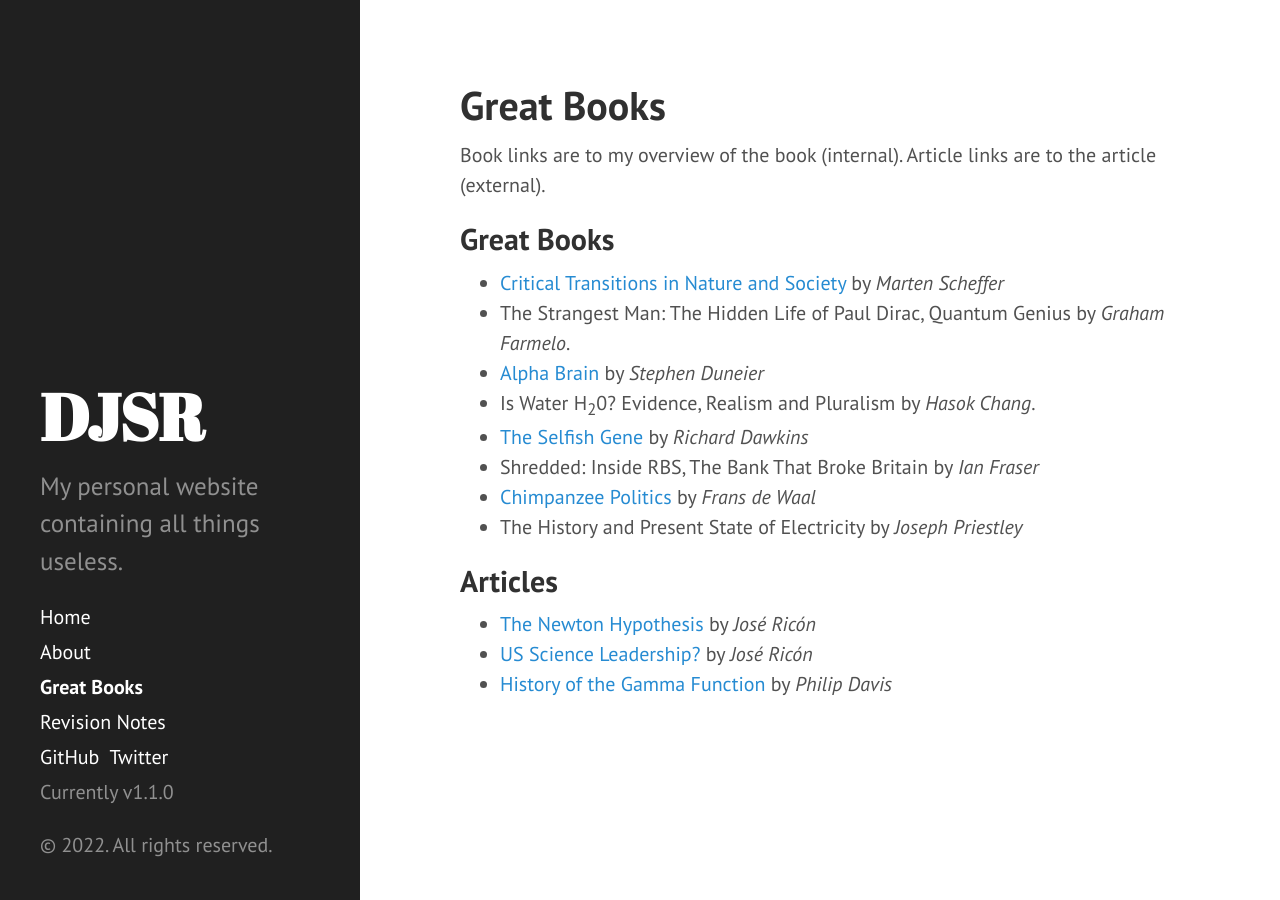
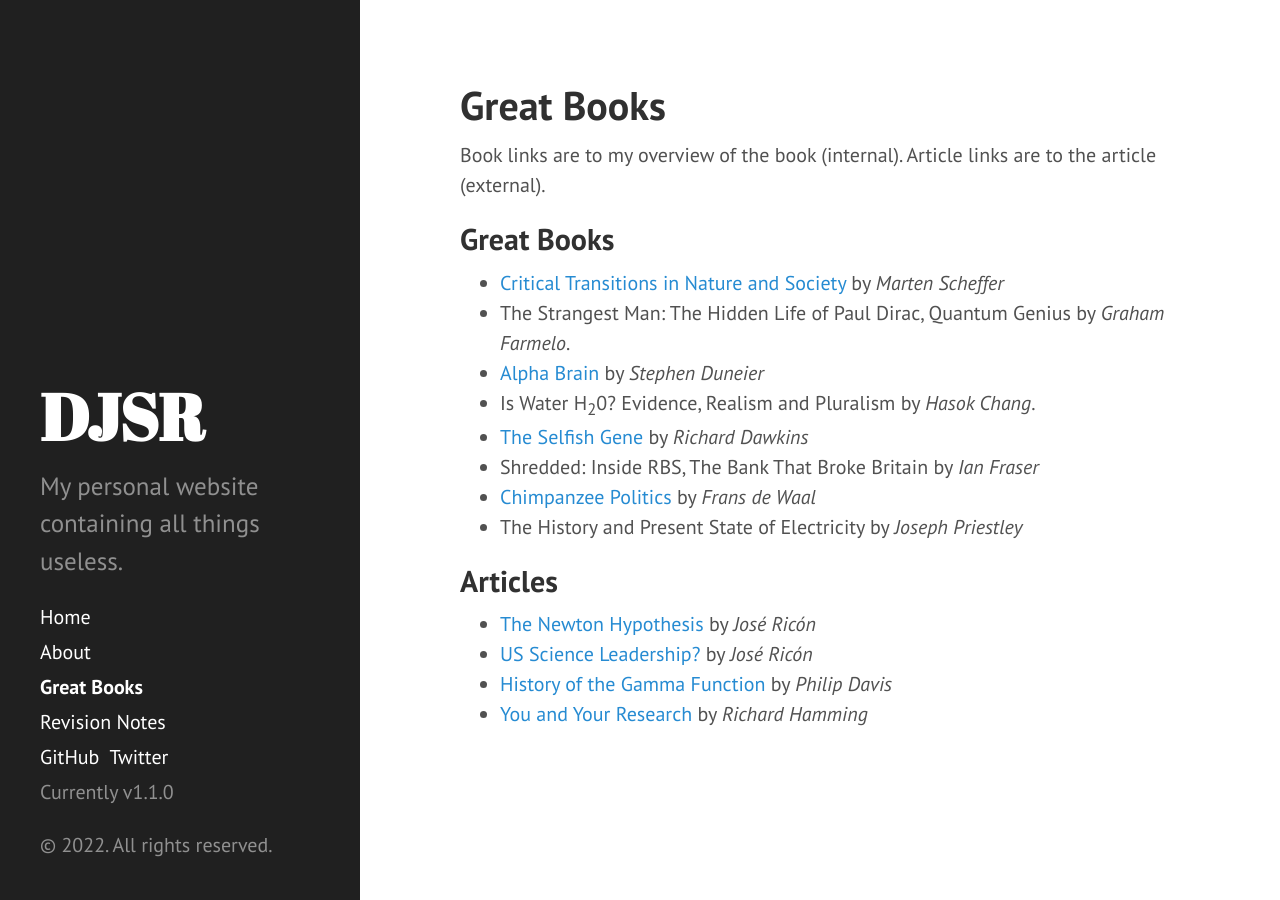
Before and after one commit to dansomrob/dansomrob.github.io, a Jekyll site: the page built from books.md, in a window 1280 px wide. Built offline with Jekyll 4.4.1, drawn with Linux system fonts in a browser that asks for light colours.

Commit message:
Update books.md

```diff
--- a/books.md
+++ b/books.md
@@ -19,3 +19,4 @@ Book links are to my overview of the book (internal). Article links are to the a
 - [The Newton Hypothesis](https://nintil.com/newton-hypothesis) by *José Ricón*
 - [US Science Leadership?](https://nintil.com/us-science-leadership) by *José Ricón*
 - [History of the Gamma Function]( {{site.url }}/assets/textbooks/HistoryGammaFunction_Davis.pdf) by *Philip Davis*
+- [You and Your Research](https://www.cs.virginia.edu/~robins/YouAndYourResearch.html) by *Richard Hamming*
```
